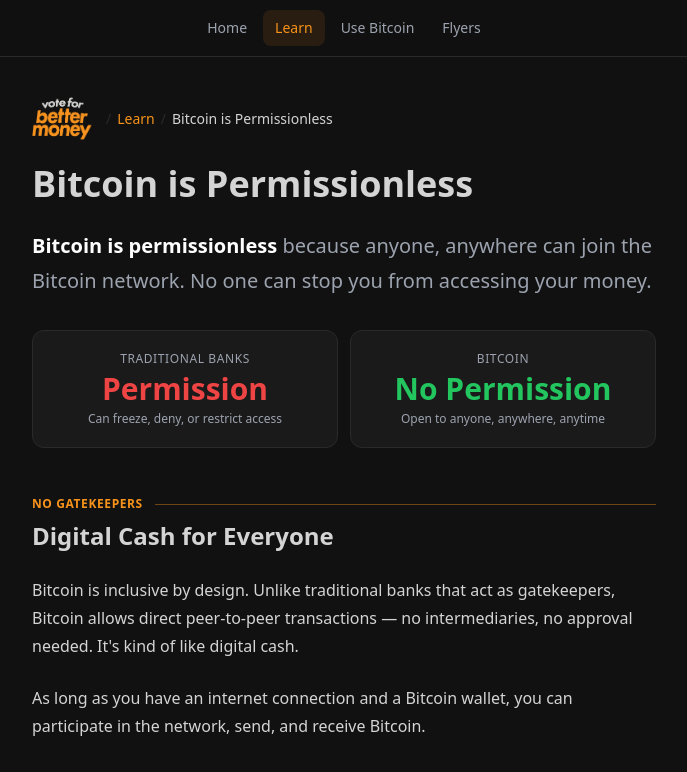
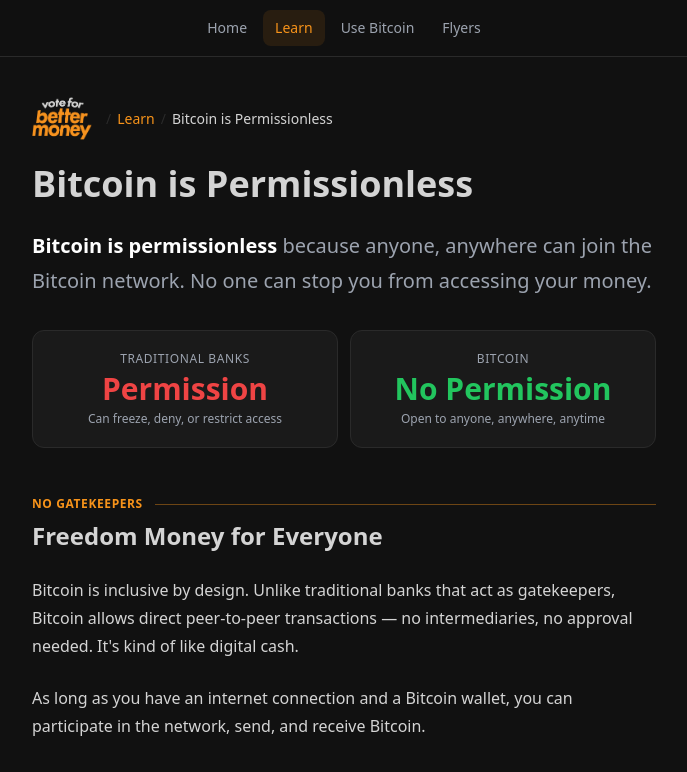
Before and after one commit to sovenor/vote-for-better-money, a Next.js app: page /learn/bitcoin-is-permissionless in a window 1280 px wide. Shown: the top 772 px of the page, without its empty margins (296-983 px from the left). Built offline with nearby package versions, Linux system fonts and the light colour scheme; no server answers; a web font is replaced by a local one.

Commit message:
Update text on permissionless page

```diff
--- a/app/learn/bitcoin-is-permissionless/page.tsx
+++ b/app/learn/bitcoin-is-permissionless/page.tsx
@@ -70,7 +70,7 @@
           <div className="flex-1 h-px bg-accent/40" />
         </div>
         <h2 className="text-2xl font-bold text-foreground mb-6">
-          Digital Cash for Everyone
+          Freedom Money for Everyone
         </h2>
 
         <p>
```
